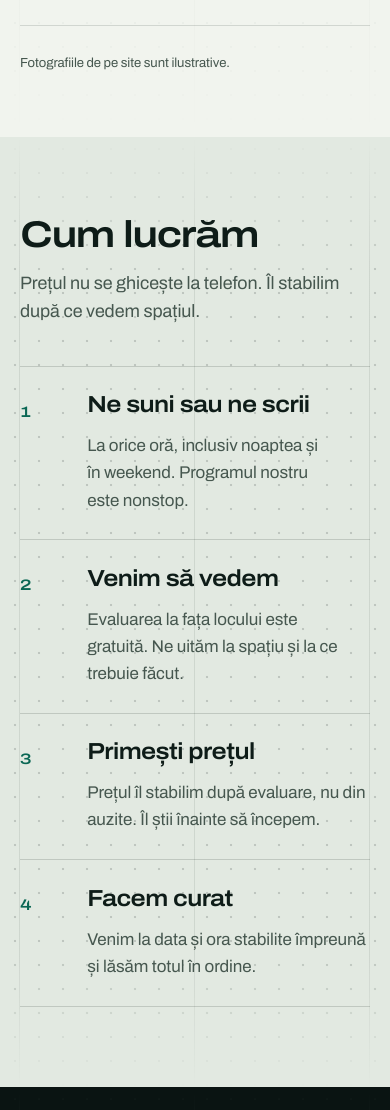
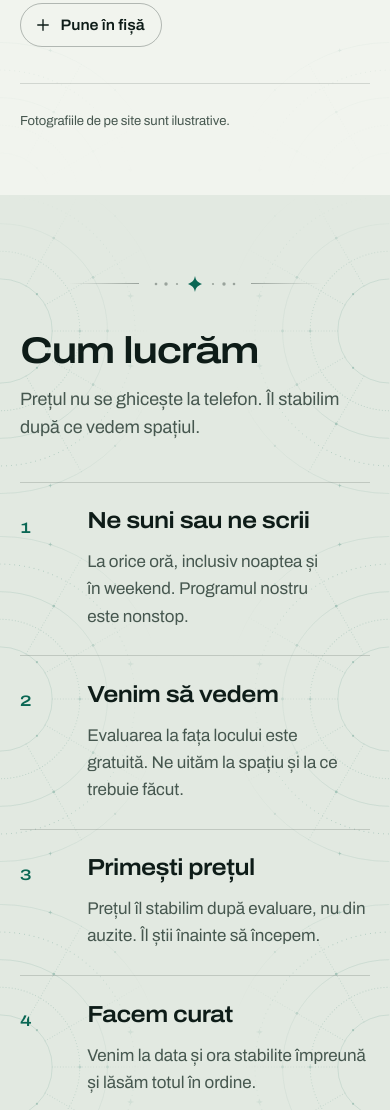
Before and after one commit to Tibidinu1031/lexynsclean, a website: page index.html in a window 390 px wide. Shown: the part 5777-6887 px from the top of the page. Drawn offline with Linux system fonts and the light colour scheme.

Commit message:
Ornamente simetrice și „Curat lună.” înapoi
Grila de puncte și liniile care treceau peste text sunt înlocuite cu
ornamente orbitale în oglindă (arce, arce punctate, raze, puncte și
steluța din logo) pe margini și cu separatoare centrate între secțiuni.
La final rămâne titlul „Curat lună.”, fără rândul de sub el.

Co-Authored-By: Claude Opus 5.5 <noreply@anthropic.com>

```diff
--- a/assets/site-content.json
+++ b/assets/site-content.json
@@ -146,7 +146,7 @@
   },
   "night": {
     "pause": "A mai rămas o singură trecere.",
-    "title": "",
+    "title": "Curat lună.",
     "text": ""
   },
   "contact": {
--- a/content-schema.js
+++ b/content-schema.js
@@ -60,7 +60,7 @@ export const DEFAULT_CONTENT = {
  },
  services: { title: 'Ce curățăm', intro: '', note: '', items: [] },
  process: { title: 'Cum lucrăm', intro: '', steps: [] },
- night: { pause: '', title: '', text: '' },
+ night: { pause: '', title: 'Curat lună.', text: '' },
  contact: {
   title: 'Spune-ne ce e de curățat.', intro: '',
   phone: '0754 679 238', phoneSecondary: '', whatsappUrl: '', email: '',
--- a/styles.css
+++ b/styles.css
@@ -333,28 +333,43 @@ body {
   .hero__actions .btn { min-height: 50px; }
 }
 
-/* ============================================================ BACKDROP GRID ==
-   A quiet construction grid: a centred dot lattice and three hairlines (the centre
-   and both content edges), mirrored around the middle of the page. */
-.services, .process, .pause, .close { position: relative; isolation: isolate; }
-.services::before, .process::before, .pause::before, .close::before {
-  content: ""; position: absolute; inset: 0; z-index: -1; pointer-events: none;
-  --dot: color-mix(in oklab, var(--ink) 17%, transparent);
-  --rule: color-mix(in oklab, var(--ink) 9%, transparent);
-  --edge: calc(min(42rem, 50%) - var(--sc-gutter));
-  --cell: 32px;
-  background:
-    linear-gradient(to right, transparent calc(50% - .5px), var(--rule) calc(50% - .5px), var(--rule) calc(50% + .5px), transparent calc(50% + .5px)),
-    linear-gradient(to right, transparent calc(50% - var(--edge) - .5px), var(--rule) calc(50% - var(--edge) - .5px), var(--rule) calc(50% - var(--edge) + .5px), transparent calc(50% - var(--edge) + .5px)),
-    linear-gradient(to right, transparent calc(50% + var(--edge) - .5px), var(--rule) calc(50% + var(--edge) - .5px), var(--rule) calc(50% + var(--edge) + .5px), transparent calc(50% + var(--edge) + .5px)),
-    radial-gradient(circle, var(--dot) 1px, transparent 1.6px) calc(50% + var(--cell) / 2) 0 / var(--cell) var(--cell);
-  -webkit-mask-image: linear-gradient(to bottom, transparent, #000 14%, #000 86%, transparent);
-  mask-image: linear-gradient(to bottom, transparent, #000 14%, #000 86%, transparent);
+/* ============================================================== ORNAMENTS ==
+   Mirrored orbit ornaments (arcs, dotted arcs, rays, dots and the logo's sparkle)
+   live in the side margins, symmetric around the page centre, and fade toward the
+   content. Centred dividers open the sections. */
+.services, .process, .close { position: relative; isolation: isolate; }
+.orn {
+  position: absolute; inset: 0; z-index: -1; pointer-events: none; overflow: hidden;
+  --orn: color-mix(in oklab, var(--accent) 40%, transparent);
+  --orn-w: min(24vw, 380px);
+  -webkit-mask-image: linear-gradient(to bottom, transparent, #000 9%, #000 91%, transparent);
+  mask-image: linear-gradient(to bottom, transparent, #000 9%, #000 91%, transparent);
 }
-.night::before { --dot: rgba(232,240,234,.16); --rule: rgba(232,240,234,.075); }
+.orn::before, .orn::after {
+  content: ""; position: absolute; top: 0; bottom: 0; width: var(--orn-w);
+  background: linear-gradient(to right, var(--orn) 0%, var(--orn) 30%, transparent 92%);
+  -webkit-mask: url("assets/brand/orbit.svg") left center / 100% auto repeat-y;
+  mask: url("assets/brand/orbit.svg") left center / 100% auto repeat-y;
+}
+.orn::before { left: 0; }
+.orn::after { right: 0; transform: scaleX(-1); }
+.night .orn { --orn: rgba(132, 229, 196, .32); }
 @media (max-width: 760px) {
-  .services::before, .process::before, .pause::before, .close::before { --cell: 24px; }
+  .orn { --orn-w: 44vw; }
+  .orn::before, .orn::after { opacity: .7; }
 }
+
+.divider {
+  display: flex; align-items: center; gap: 14px;
+  width: min(26rem, 72%); margin: 0 auto clamp(2.5rem, 6vw, 4.5rem);
+  color: color-mix(in oklab, var(--ink) 34%, transparent);
+}
+.divider span { flex: 1; height: 1px; background: linear-gradient(to right, transparent, currentColor); }
+.divider span:last-child { background: linear-gradient(to left, transparent, currentColor); }
+.divider svg { flex: none; width: 84px; height: 18px; overflow: visible; }
+.divider .spark { fill: var(--accent); }
+.night .divider { color: rgba(232, 240, 234, .34); }
+.night .divider .spark { fill: var(--night-accent); }
 
 /* =============================================================== SERVICES == */
 .services { position: relative; padding-block: clamp(5rem, 11vw, 9rem) clamp(4rem, 9vw, 7rem); background: var(--paper); }
```
Also changed, not shown: content-renderer.js (+6 -3 lines), index.html (+4 -4 lines), assets/brand/orbit.svg (added).
